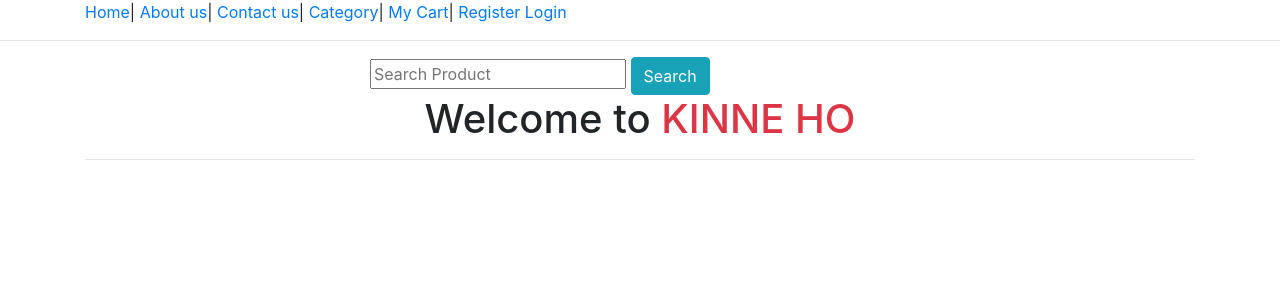
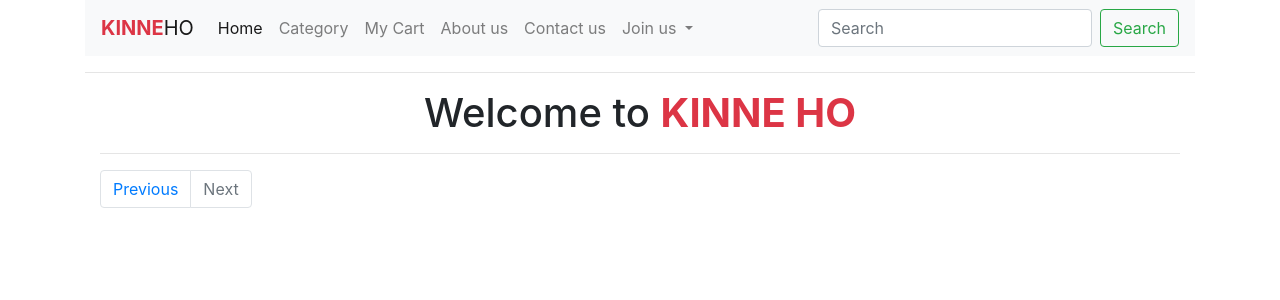
Before and after one commit to prakashlawagun/KINNE_HO, a Django app: template templates/home.html in a window 1280 px wide. Shown: the top 300 px of the page. Run offline with Django 3.2, Linux system fonts and the light colour scheme; the template is opened without the code that fills it, so the values that code supplies are empty; some libraries are stand-ins or nearby versions.

Commit message:
Adding paginator from django and change in website design

```diff
--- a/templates/base.html
+++ b/templates/base.html
@@ -12,32 +12,59 @@
   </head>
   <body>
   <div class="container">
-  <a href="/">Home</a>|
-  <a href="/about">About us</a>|
-  <a href="/contact">Contact us</a>|
-  <a href="/all-products">Category</a>|
-   <a href="{% url 'ecomapp:mycart'%}">My Cart</a>|
-    {% if request.user.customer %}
-    Welcome {{request.user.username}}
-      <a href="{% url 'ecomapp:logout'%}">Logout</a>
-      <a href="{% url 'ecomapp:profile'%}">My Profile</a>
-    {% else %}
-    <a href="{%url 'ecomapp:register'%}">Register</a>
-      <a href="{%url 'ecomapp:login'%}">Login</a>
-    {% endif %}
+    <nav class="navbar navbar-expand-lg navbar-light bg-light">
+      <a class="navbar-brand" href="#"><span class="text-danger" style="font-weight:bold;">KINNE</span>HO</a>
+  <button class="navbar-toggler" type="button" data-toggle="collapse" data-target="#navbarSupportedContent" aria-controls="navbarSupportedContent" aria-expanded="false" aria-label="Toggle navigation">
+    <span class="navbar-toggler-icon"></span>
+  </button>
+  <div class="collapse navbar-collapse" id="navbarSupportedContent">
+    <ul class="navbar-nav mr-auto">
+      <li class="nav-item active">
+        <a class="nav-link" href="/">Home <span class="sr-only">(current)</span></a>
+      </li>
+        <li class="nav-item">
+        <a class="nav-link" href="/all-products">Category</a>
+      </li>
+        <li class="nav-item">
+        <a class="nav-link" href="{% url 'ecomapp:mycart'%}">My Cart</a>
+      </li>
+         {% if request.user.customer %}
+       <li class="nav-item">
+           <a href="#" class="nav-link"> Welcome {{request.user.username}}</a>
+         </li>
+       <li class="nav-item dropdown">
+        <a class="nav-link dropdown-toggle" href="#" id="navbarDropdown" role="button" data-toggle="dropdown" aria-haspopup="true" aria-expanded="false">
+         My Account</a>
+        <div class="dropdown-menu" aria-labelledby="navbarDropdown">
+          <a class="dropdown-item" href="{% url 'ecomapp:logout'%}">Log out</a>
+          <a class="dropdown-item" href="{% url 'ecomapp:profile'%}">My Profile</a>
+        </div>
+      </li>
+
+      {% else %}
+        <li class="nav-item">
+        <a class="nav-link" href="/about">About us</a>
+      </li>
+      <li class="nav-item">
+        <a class="nav-link" href="/contact">Contact us</a>
+      </li>
+       <li class="nav-item dropdown">
+        <a class="nav-link dropdown-toggle" href="#" id="navbarDropdown" role="button" data-toggle="dropdown" aria-haspopup="true" aria-expanded="false">
+          Join us </a>
+        <div class="dropdown-menu" aria-labelledby="navbarDropdown">
+          <a class="dropdown-item" href="{%url 'ecomapp:login'%}">Log in</a>
+          <a class="dropdown-item" href="{%url 'ecomapp:register'%}">Register</a>
+        </div>
+      </li>
+        {% endif %}
+    </ul>
+    <form class="form-inline my-2 my-lg-0" action="{% url 'ecomapp:search' %}" method="GET">
+      <input class="form-control mr-sm-2" type="search" name="keyword" placeholder="Search" aria-label="Search" required>
+      <button class="btn btn-outline-success my-2 my-sm-0" type="submit">Search</button>
+    </form>
   </div>
-  <hr>
-  <div class="container">
-    <div class="row">
-      <div class="col-md-6 mx-auto">
-        <form action="{% url 'ecomapp:search' %}" method="GET">
-          <input type="text" name="keyword" placeholder="Search Product" required>
-          <button class="btn btn-info">Search</button>
-        </form>
-      </div>
-    </div>
-  </div>
-
+</nav>
+    <hr>
   {% block main %}
     <h1>Hello, world!</h1>
   {% endblock %}
--- a/templates/home.html
+++ b/templates/home.html
@@ -2,7 +2,7 @@
 {% block title %}Home{% endblock%}
 {% block main%}
 <div class="container">
-    <h1 class="text-center">Welcome to <span class="text-danger">KINNE HO</span></h1>
+    <h1 class="text-center">Welcome to <span class="text-danger" style="font-weight:bold;">KINNE HO</span></h1>
  <hr>
 <div class="row mt-3">
 {% for p in product_list %}
@@ -16,5 +16,34 @@
 </div>
  {% endfor %}
 </div>
+    <nav aria-label="...">
+  <ul class="pagination">
+      {% if product_list.has_previous %}
+    <li class="page-item  ">
+      <a class="page-link" href="?page={{ product_list.previous_page_number }}" >Previous</a>
+    </li>
+      {% else %}
+      <li class="page-item disable ">
+      <a class="page-link" href="#" tabindex="-1" >Previous</a>
+    </li>
+      {% endif %}
+      {% for i in product_list.paginator.page_range%}
+      {% if i == product_list.number %}
+        <li class="page-item active"><a class="page-link">{{i}}</a></li>
+      {% else %}
+      <li class="page-item"><a class="page-link" href="?page={{i}}">{{i}}</a></li>
+      {% endif %}
+      {% endfor %}
+      {% if product_list.has_next %}
+    <li class="page-item">
+      <a class="page-link" href="?page={{ product_list.next_page_number }}">Next</a>
+    </li>
+      {% else %}
+        <li class="page-item disabled">
+      <a class="page-link" href="#" tabindex="-1" >Next</a>
+    </li>
+      {% endif%}
+  </ul>
+</nav>
 </div>
 {% endblock %}
--- a/templates/profile.html
+++ b/templates/profile.html
@@ -25,6 +25,7 @@
                     <th>Amount</th>
                     <th>Ordered on</th>
                     <th>Status</th>
+                    <th>Action</th>
                 </tr>
                 </thead>
                       <tbody>
@@ -35,6 +36,7 @@
                     <td>{{order.total}}</td>
                     <td>{{order.created_at|timesince}} ago</td>
                     <td>{{order.order_status}}</td>
+                     <td><a class="btn btn-info text-light">Cancel</a></td>
                     </tr>
                       {% endfor %}
                   </table>
--- a/templates/search.html
+++ b/templates/search.html
@@ -11,6 +11,7 @@
             <div class="col-md-6">
                 <h3>Search Result for <span class="text-success">"{{request.GET.keyword}}"</span></h3>
                  <hr>
+                {% if results%}
                 {% for result in results %}
                 <div class="row">
                     <div class="col-md-6">
@@ -24,6 +25,9 @@
                 </div>
 
                 {%  endfor %}
+                {%else%}
+                <h2>No Result Found</h2>
+                {% endif %}
 
             </div>
         </div>
```
Also changed, not shown: ecomapp/views.py (+6 -1 lines), db.sqlite3, media/products/61Jl3ES-OdL._AC_SL1000_.jpg (added), media/products/61Jl3ES-OdL._AC_SL1000__phnmyd3.jpg (added).
